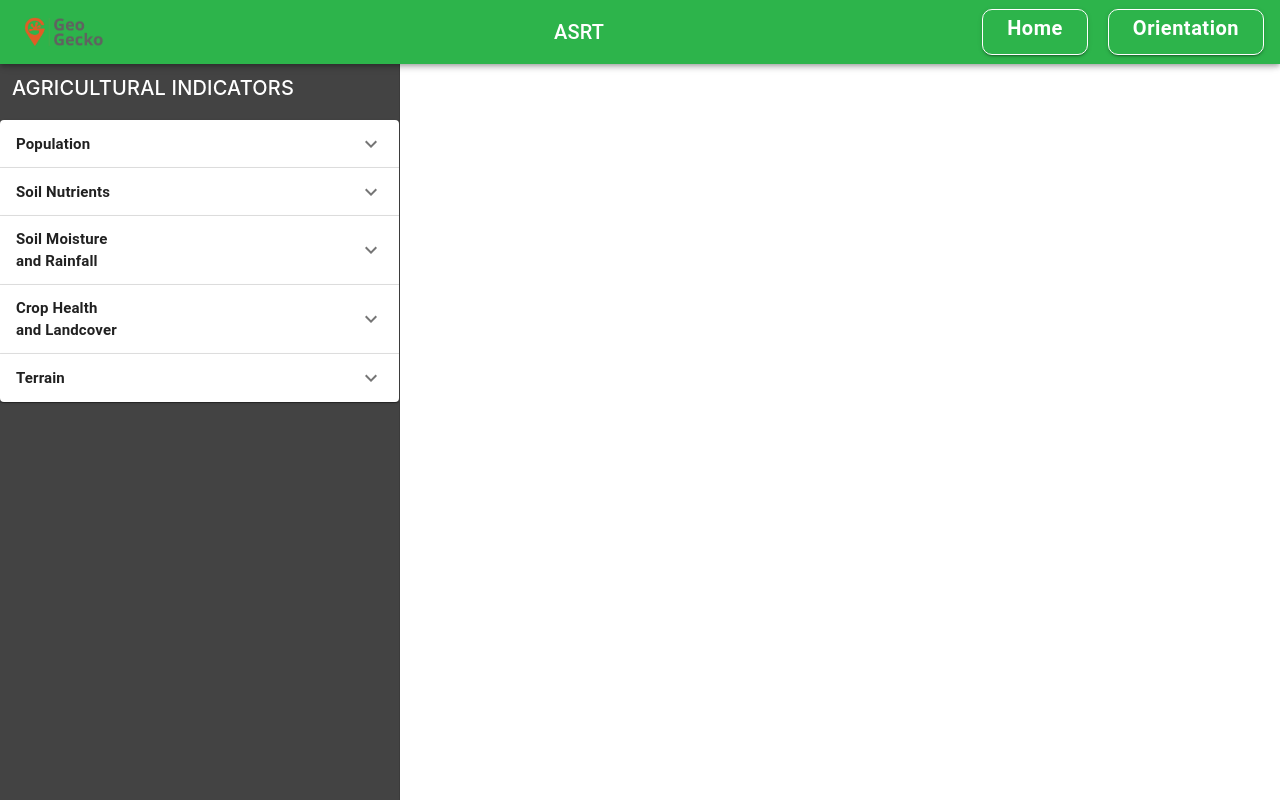
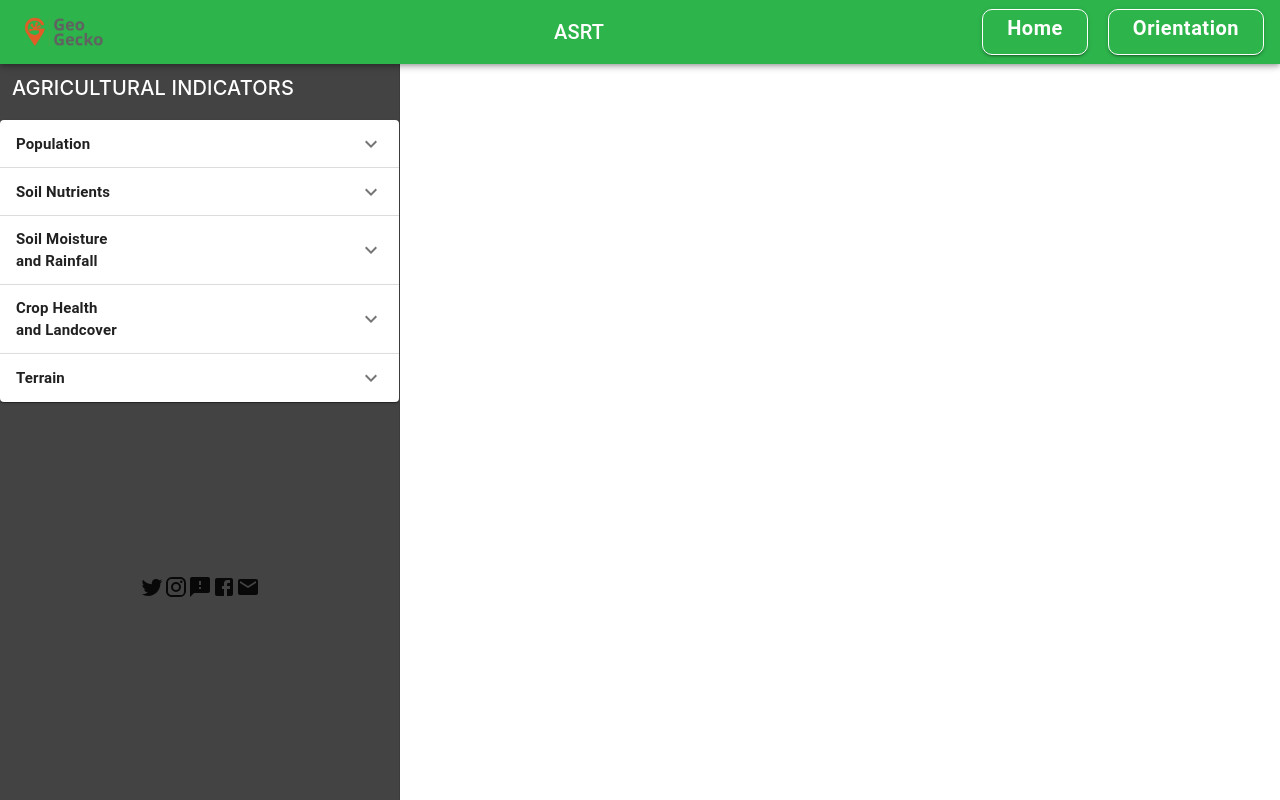
Before and after one commit to Taco-GeoGecko/ASRT, a React (Create React App) app: page /orientation in a window 1280 px wide. Built offline with nearby package versions, Linux system fonts and the light colour scheme.

Commit message:
created the Icon Component

```diff
--- a/src/App.css
+++ b/src/App.css
@@ -69,3 +69,18 @@
   padding: 3%;
 
 }
+.Icons{
+  padding-top: 170px;
+  padding-left: 140px;
+  /* font-size: 50px; */
+
+}
+#twitter{
+  padding-right: 140px;
+  color: blue;
+  size: 50px;
+}
+
+#facebook{
+  color: blue;
+}
--- a/src/Components/Home.js
+++ b/src/Components/Home.js
@@ -7,10 +7,14 @@ import Toolbar from '@material-ui/core/Toolbar';
 import Typography from '@material-ui/core/Typography';
 import Divider from '@material-ui/core/Divider';
 import geoLogo from '../Components/geoLogo.png';
-import OutlinedButtons from './Button'
-import ControlledExpansionPanels from './SideBar'
+import OutlinedButtons from './Button';
+import ControlledExpansionPanels from './SideBar';
+import MatIcons from './MatIcons';
 import '../App.css';
-import { lightGreen } from '@material-ui/core/colors';
+//import { lightGreen } from '@material-ui/core/colors';
+
+
+
 
 
 const drawerWidth = 400;
@@ -87,15 +91,10 @@ export default function ClippedDrawer() {
         </div>
         <ControlledExpansionPanels />
         <Divider />
+        <MatIcons />
 
       </Drawer>
-      <main className={classes.content}>
-        <div className={classes.toolbar} />
-        <Typography paragraph>
 
-        </Typography>
-
-      </main>
       </div>
     </div>
     </StylesProvider>
--- /dev/null
+++ b/src/Components/MatIcons.js
@@ -0,0 +1,24 @@
+import React from 'react';
+
+import TwitterIcon from '@material-ui/icons/Twitter';
+import InstagramIcon from '@material-ui/icons/Instagram';
+import FeedbackIcon from '@material-ui/icons/Feedback';
+import FacebookIcon from '@material-ui/icons/Facebook';
+import EmailIcon from '@material-ui/icons/Email';
+
+function MatIcons() {
+    return (
+        <div className='Icons'>
+
+            <TwitterIcon />
+            <InstagramIcon />
+            <FeedbackIcon />
+            <FacebookIcon />
+            <EmailIcon />
+        </div>
+    )
+
+
+
+};
+export default MatIcons;
--- a/src/index.js
+++ b/src/index.js
@@ -2,7 +2,7 @@ import React from 'react';
 import ReactDOM from 'react-dom';
 import './index.css';
 import 'bootstrap/dist/css/bootstrap.css';
-import App from './App';
+//import App from './App';
 import ClippedDrawer from './Components/Home';
 
 
```
